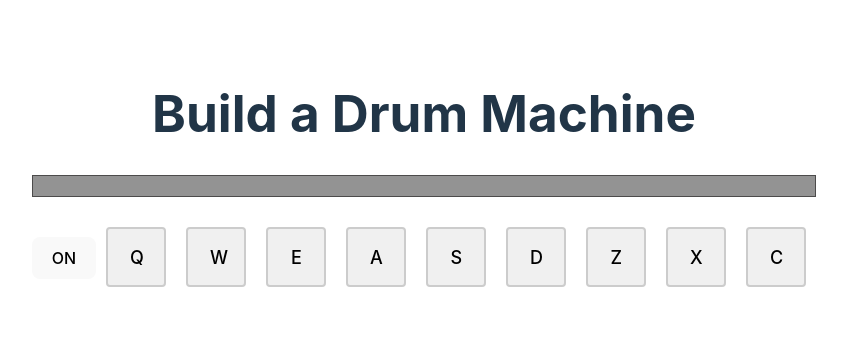
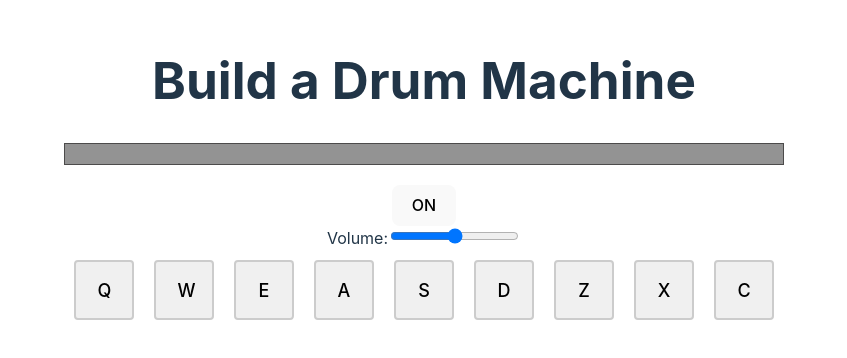
Before and after one commit to m-saoud/BuildDrumMachine, a React (Vite) app: page / in a window 1280 px wide. Shown: the part 226-584 px from the top of the page, without its empty margins (216-1063 px from the left). Built offline with nearby package versions, Linux system fonts and the light colour scheme.

Commit message:
Add volume-control

```diff
--- a/src/App.jsx
+++ b/src/App.jsx
@@ -4,6 +4,8 @@ import "./App.css";
 function App() {
   const [display, setDisplay] = useState("");
   const [power, setPower] = useState(true);
+  const [volume, setVolume] = useState(0.5);
+
 
   const audioRefs = useRef({});
 
@@ -54,7 +56,10 @@ function App() {
 
 
   };
-
+  const handleVolumeChange = (event) => {
+    const volume = parseFloat(event.target.value);
+    setVolume(volume);
+  };
   return (
     <>
       <h1>Build a Drum Machine</h1>
@@ -68,6 +73,19 @@ function App() {
         >
           {power ? "ON" : "OFF"}
         </button>
+        <div className="volume-control">
+          <label htmlFor="volume">Volume:</label>
+          <input
+            type="range"
+            id="volume"
+            name="volume"
+            min="0"
+            max="1"
+            step="0.01"
+            value={volume}
+            onChange={handleVolumeChange}
+          />
+        </div>
 
         <button className="drum-pad"  id="Q" onClick={() => handlePadClick("Q")}>
           Q
```
